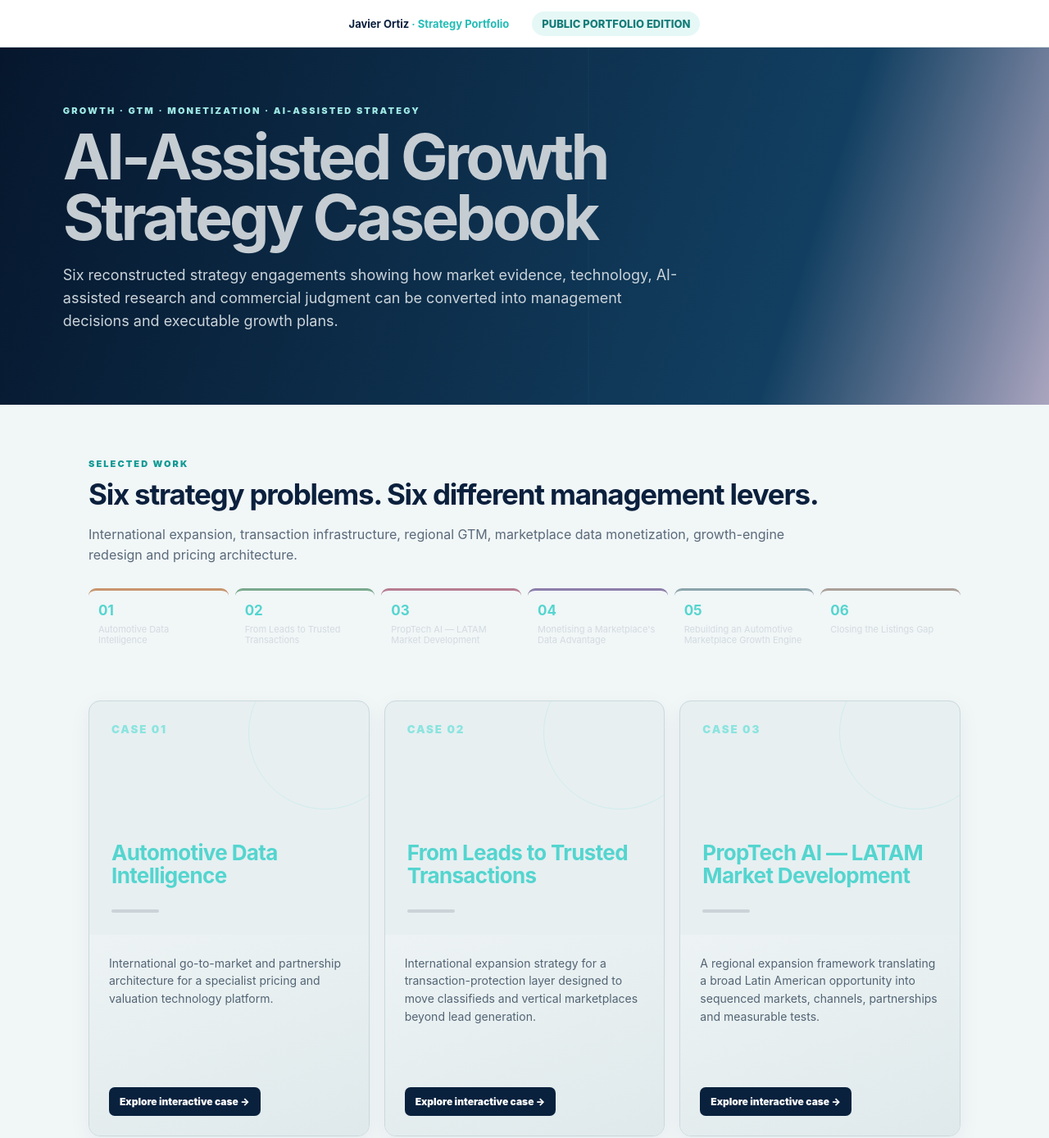
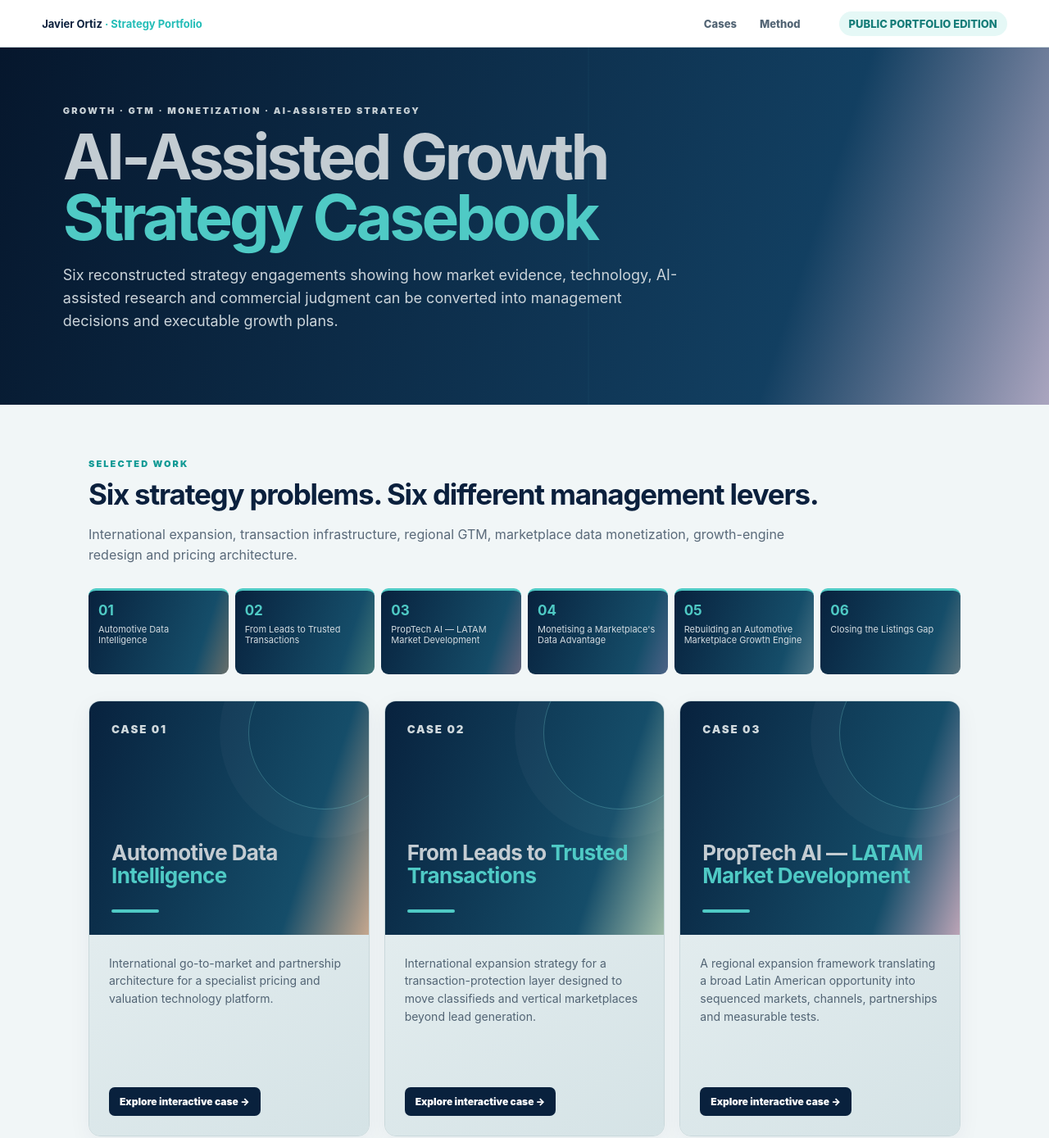
Before and after one commit to javier962/ai-assisted-growth-strategy-casebook, a plain HTML site: page index.html in a window 1280 px wide. Shown: the top 1389 px of the page at 82% size. Drawn offline with Linux system fonts and the light colour scheme.

Commit message:
Add files via upload

```diff
--- a/index.html
+++ b/index.html
@@ -65,41 +65,92 @@ footer{background:#06172d;color:#b9c5cc;padding:35px 7vw;display:flex;justify-co
  .casehead h3{font-size:24px!important}
 }
 </style>
+
+<style id="v8-index-final">
+html{scroll-behavior:smooth}
+.topnav{
+  position:sticky;top:0;z-index:50;
+  justify-content:flex-start!important;
+  padding:0 max(4vw,28px);
+}
+.topnav strong{margin-right:auto}
+.navlinks{display:flex;gap:6px}
+.navlinks a{
+  color:#526474;text-decoration:none;padding:8px 11px;border-radius:7px;
+  transition:.18s;background:transparent
+}
+.navlinks a:hover{background:#d9484a;color:#fff}
+.topnav em{margin-left:8px}
+
+.hero{
+  background:linear-gradient(108deg,#06172d 0%,#123f61 75%,#aaa5bf 100%)!important;
+}
+.hero h1{color:#c3ccd2!important}
+.hero h1 span{color:#c3ccd2}
+.hero h1 strong{color:#4fcac5;font-weight:inherit}
+.ey{color:#c7d0d5!important}
+
+.casehead{
+  background:linear-gradient(108deg,#08223e 0%,#154d69 75%,var(--soft) 100%)!important;
+}
+.case:nth-child(1){--soft:#c5a78e}
+.case:nth-child(2){--soft:#9fbba8}
+.case:nth-child(3){--soft:#bba4b6}
+.case:nth-child(4){--soft:#a9a3bb}
+.case:nth-child(5){--soft:#9fb3b8}
+.case:nth-child(6){--soft:#b8afa8}
+.casehead h3{color:#c4ccd2!important}
+.casehead h3 strong{color:#4fcac5!important;font-weight:inherit}
+.casehead small{color:#d0d9dd!important}
+.casehead i{background:#4fcac5!important}
+.casebody{background:linear-gradient(145deg,#e2ecee,#d5e3e6)!important}
+
+.mini{
+  background:linear-gradient(108deg,#08223e 0%,#154d69 78%,var(--accent) 125%)!important;
+  border-top-color:#4fcac5!important
+}
+.mini b{color:#4fcac5!important}
+.mini:hover{outline:2px solid #4fcac5;transform:translateY(-2px)}
+
+#cases{scroll-margin-top:78px}
+#method{scroll-margin-top:78px}
+.method{background:linear-gradient(145deg,#e2ecee,#d4e3e5)!important}
+.method h2{color:#66747f}
+@media(max-width:700px){
+ .navlinks{display:none}
+ .topnav em{font-size:10px}
+}
+</style>
 </head><body>
-<nav><strong>Javier Ortiz <span>· Strategy Portfolio</span></strong><em>PUBLIC PORTFOLIO EDITION</em></nav>
-<header class="hero"><div class="heroin"><div class="ey">Growth · GTM · Monetization · AI-Assisted Strategy</div><h1>AI-Assisted Growth Strategy Casebook</h1><p>Six reconstructed strategy engagements showing how market evidence, technology, AI-assisted research and commercial judgment can be converted into management decisions and executable growth plans.</p></div></header>
-<main><div class="label">Selected work</div><h2>Six strategy problems. Six different management levers.</h2><p class="intro">International expansion, transaction infrastructure, regional GTM, marketplace data monetization, growth-engine redesign and pricing architecture.</p>
+<nav class="topnav">
+  <strong>Javier Ortiz <span>· Strategy Portfolio</span></strong>
+  <div class="navlinks">
+    <a href="#cases">Cases</a>
+    <a href="#method">Method</a>
+  </div>
+  <em>PUBLIC PORTFOLIO EDITION</em>
+</nav>
+<header class="hero"><div class="heroin"><div class="ey">Growth · GTM · Monetization · AI-Assisted Strategy</div><h1><span>AI-Assisted Growth</span><br><strong>Strategy Casebook</strong></h1><p>Six reconstructed strategy engagements showing how market evidence, technology, AI-assisted research and commercial judgment can be converted into management decisions and executable growth plans.</p></div></header>
+<main><section id="cases"><div class="label">Selected work</div><h2>Six strategy problems. Six different management levers.</h2><p class="intro">International expansion, transaction infrastructure, regional GTM, marketplace data monetization, growth-engine redesign and pricing architecture.</p>
 <div class="minigrid"><a class="mini" style="--accent:#c8956d" href="web-demos/01-automotive-data-intelligence.html"><b>01</b><span>Automotive Data Intelligence</span></a><a class="mini" style="--accent:#79a98d" href="web-demos/02-transaction-infrastructure.html"><b>02</b><span>From Leads to Trusted Transactions</span></a><a class="mini" style="--accent:#b77d91" href="web-demos/03-proptech-ai-latam.html"><b>03</b><span>PropTech AI — LATAM Market Development</span></a><a class="mini" style="--accent:#8c7eaa" href="web-demos/04-marketplace-data-advantage.html"><b>04</b><span>Monetising a Marketplace's Data Advantage</span></a><a class="mini" style="--accent:#8ca4aa" href="web-demos/05-automotive-growth-engine.html"><b>05</b><span>Rebuilding an Automotive Marketplace Growth Engine</span></a><a class="mini" style="--accent:#aaa098" href="web-demos/06-pricing-commercial-model.html"><b>06</b><span>Closing the Listings Gap</span></a></div><div class="grid"><article class="case" style="--accent:#c8956d">
-      <div class="casehead"><small>CASE 01</small><h3>Automotive Data Intelligence</h3><i></i></div>
+      <div class="casehead"><small>CASE 01</small><h3>Automotive Data <strong>Intelligence</strong></h3><i></i></div>
       <div class="casebody"><p>International go-to-market and partnership architecture for a specialist pricing and valuation technology platform.</p><a href="web-demos/01-automotive-data-intelligence.html">Explore interactive case →</a></div>
     </article><article class="case" style="--accent:#79a98d">
-      <div class="casehead"><small>CASE 02</small><h3>From Leads to Trusted Transactions</h3><i></i></div>
+      <div class="casehead"><small>CASE 02</small><h3>From Leads to <strong>Trusted Transactions</strong></h3><i></i></div>
       <div class="casebody"><p>International expansion strategy for a transaction-protection layer designed to move classifieds and vertical marketplaces beyond lead generation.</p><a href="web-demos/02-transaction-infrastructure.html">Explore interactive case →</a></div>
     </article><article class="case" style="--accent:#b77d91">
-      <div class="casehead"><small>CASE 03</small><h3>PropTech AI — LATAM Market Development</h3><i></i></div>
+      <div class="casehead"><small>CASE 03</small><h3>PropTech AI — <strong>LATAM Market Development</strong></h3><i></i></div>
       <div class="casebody"><p>A regional expansion framework translating a broad Latin American opportunity into sequenced markets, channels, partnerships and measurable tests.</p><a href="web-demos/03-proptech-ai-latam.html">Explore interactive case →</a></div>
     </article><article class="case" style="--accent:#8c7eaa">
-      <div class="casehead"><small>CASE 04</small><h3>Monetising a Marketplace's Data Advantage</h3><i></i></div>
+      <div class="casehead"><small>CASE 04</small><h3>Monetising a Marketplace’s <strong>Data Advantage</strong></h3><i></i></div>
       <div class="casebody"><p>Product and pricing strategy for converting proprietary marketplace data, audience and inventory into differentiated revenue products.</p><a href="web-demos/04-marketplace-data-advantage.html">Explore interactive case →</a></div>
     </article><article class="case" style="--accent:#8ca4aa">
-      <div class="casehead"><small>CASE 05</small><h3>Rebuilding an Automotive Marketplace Growth Engine</h3><i></i></div>
+      <div class="casehead"><small>CASE 05</small><h3>Rebuilding an Automotive Marketplace <strong>Growth Engine</strong></h3><i></i></div>
       <div class="casebody"><p>A competitive diagnosis and prioritized growth plan spanning consumer UX, organic discovery, dealer value and new B2B monetization.</p><a href="web-demos/05-automotive-growth-engine.html">Explore interactive case →</a></div>
     </article><article class="case" style="--accent:#aaa098">
-      <div class="casehead"><small>CASE 06</small><h3>Closing the Listings Gap</h3><i></i></div>
+      <div class="casehead"><small>CASE 06</small><h3>Closing the <strong>Listings Gap</strong></h3><i></i></div>
       <div class="casebody"><p>Commercial-model redesign for an automotive marketplace where listing-slot economics were creating incentives that conflicted with inventory breadth.</p><a href="web-demos/06-pricing-commercial-model.html">Explore interactive case →</a></div>
-    </article></div>
-<section class="method"><div class="label">Working method</div><h2>AI-assisted, management-led</h2><p class="intro">Human experience & hypothesis → AI-assisted research and synthesis → source validation → strategic analysis → commercial judgment → interactive deliverable.</p></section></main>
+    </article></div></section>
+<section class="method" id="method"><div class="label">Working method</div><h2>AI-assisted, management-led</h2><p class="intro">Human experience & hypothesis → AI-assisted research and synthesis → source validation → strategic analysis → commercial judgment → interactive deliverable.</p></section></main>
 <footer><div><b>Javier Ortiz Sanz</b><br>Growth & Technology Executive</div><div>AI · Business Development · International Expansion · Digital Strategy</div></footer>
 </body></html>
-<style id="v8-hybrid-overrides">
-/* V8 hybrid: restrained colour hierarchy + 75/25 pastel gradient */
-.hero, .masthead, header.hero {background:linear-gradient(108deg,#06172d 0%,#123f61 75%,#aaa5bf 100%)!important}
-.hero h1,.hero-title,.masthead h1{color:#c5cdd3!important}.hero h1 strong,.hero-title strong,.masthead h1 strong{color:#4fcac5!important}
-.case-card:nth-child(1) .case-head,.case-card:nth-child(1) .card-head{background:linear-gradient(108deg,#08223e 0%,#154d69 75%,#c5a78e 100%)!important}
-.case-card:nth-child(2) .case-head,.case-card:nth-child(2) .card-head{background:linear-gradient(108deg,#08223e 0%,#154d69 75%,#9fbba8 100%)!important}
-.case-card:nth-child(3) .case-head,.case-card:nth-child(3) .card-head{background:linear-gradient(108deg,#08223e 0%,#154d69 75%,#bba4b6 100%)!important}
-.case-card:nth-child(4) .case-head,.case-card:nth-child(4) .card-head{background:linear-gradient(108deg,#08223e 0%,#154d69 75%,#a9a3bb 100%)!important}
-.case-card:nth-child(5) .case-head,.case-card:nth-child(5) .card-head{background:linear-gradient(108deg,#08223e 0%,#154d69 75%,#9fb3b8 100%)!important}
-.case-card:nth-child(6) .case-head,.case-card:nth-child(6) .card-head{background:linear-gradient(108deg,#08223e 0%,#154d69 75%,#b8afa8 100%)!important}
-.case-card h3,.case-title{color:#c4ccd2!important}.case-card h3 strong,.case-title strong{color:#4fcac5!important}
-</style>
```
